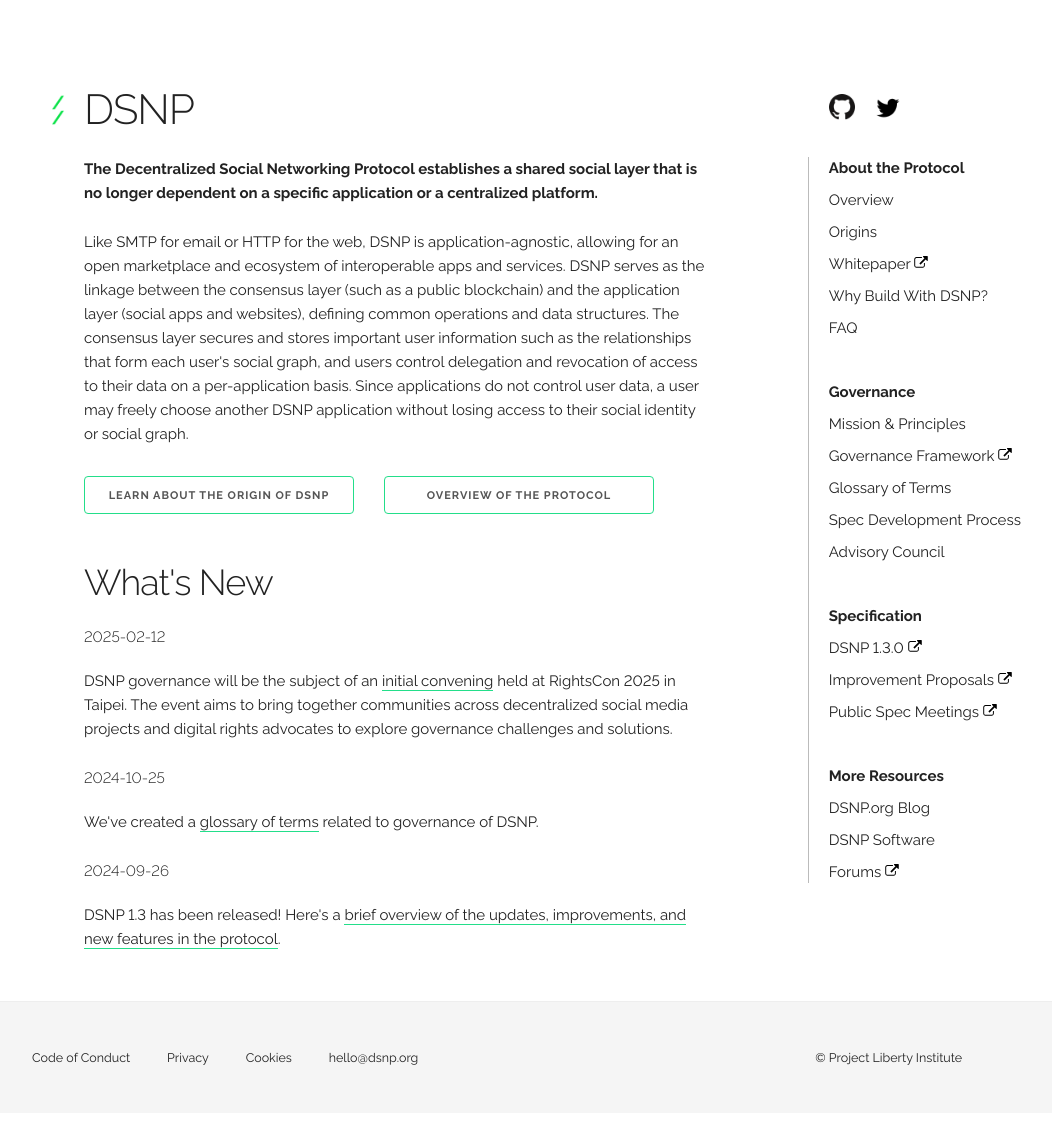
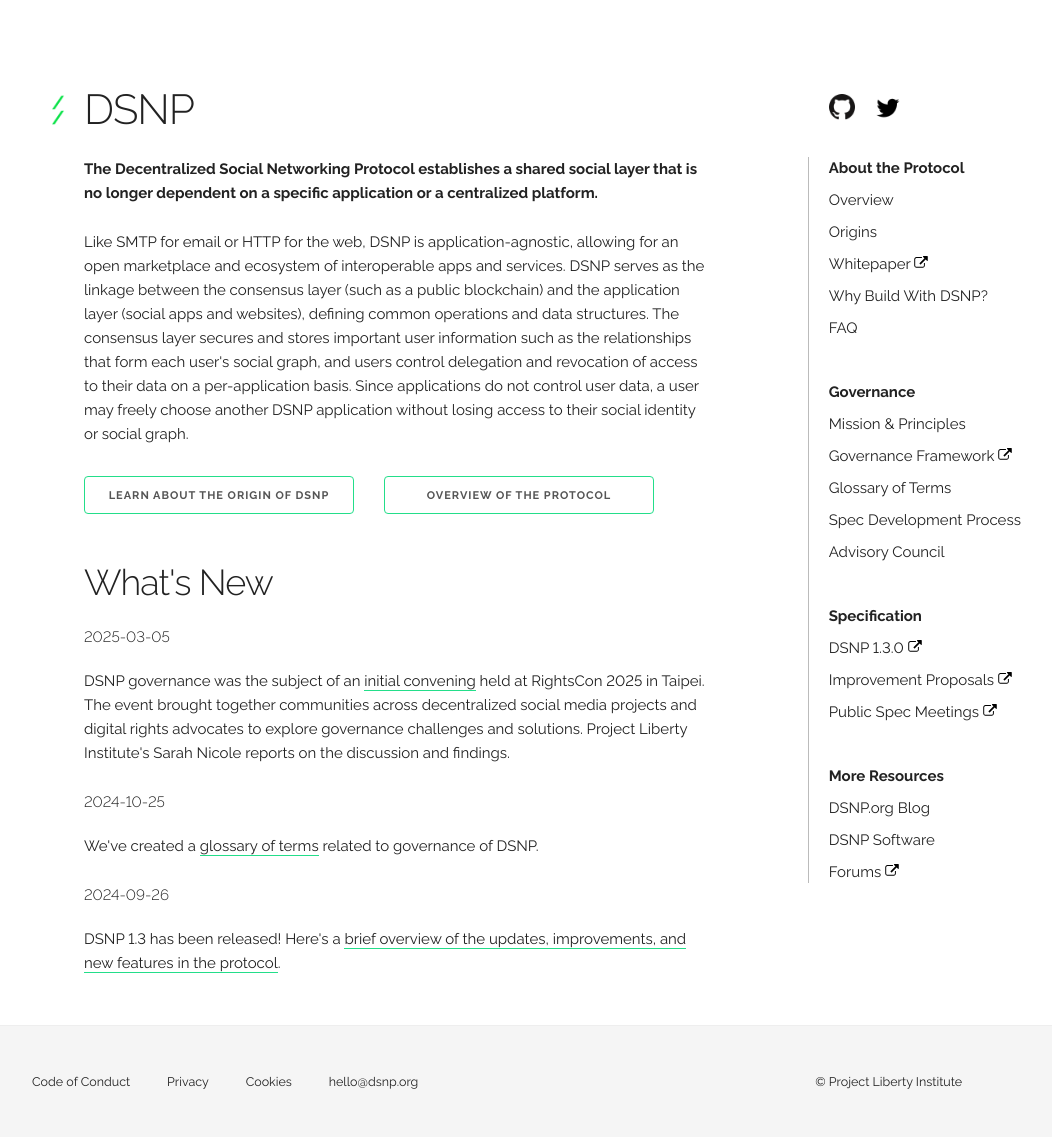
Before and after one commit to DSNP-org/dsnp-web, a Jekyll site: the page built from index.html, in a window 1280 px wide. Shown: the whole page, without its empty margins (108-1160 px from the left). Built offline with Jekyll 4.4.1, drawn with Linux system fonts in a browser that asks for light colours; comment, search, counter and statistics services are not loaded; before the commit the page ends 1113 px from its top, so only the background shows below that.

Commit message:
Add article summarizing rightscon panel

```diff
--- a/index.html
+++ b/index.html
@@ -15,8 +15,8 @@
 </p>
   <h3>What's New</h3>
 
-  <h6>2025-02-12</h6>
-  <p>DSNP governance will be the subject of an <a href="blog/2025/02/12/governance-convening-rightscon.html">initial convening</a> held at RightsCon 2025 in Taipei. The event aims to bring together communities across decentralized social media projects and digital rights advocates to explore governance challenges and solutions.
+  <h6>2025-03-05</h6>
+  <p>DSNP governance was the subject of an <a href="blog/2025/03/05/rightscon-readout.html">initial convening</a> held at RightsCon 2025 in Taipei. The event brought together communities across decentralized social media projects and digital rights advocates to explore governance challenges and solutions. Project Liberty Institute's Sarah Nicole reports on the discussion and findings.
 
   <h6>2024-10-25</h6>
   <p>We've created a <a href="governance/glossary.html">glossary of terms</a> related to governance of DSNP.
```
Also changed, not shown: blog/_posts/2025-03-05-rightscon-readout.md (added, +42 -0 lines), images/blog/rightscon-2025.png (added).
